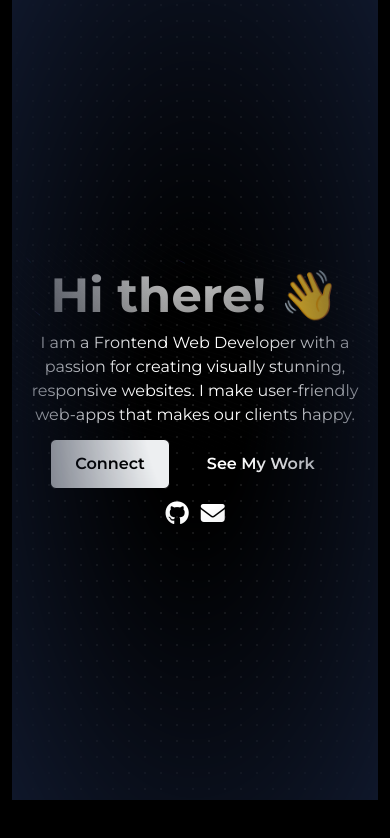
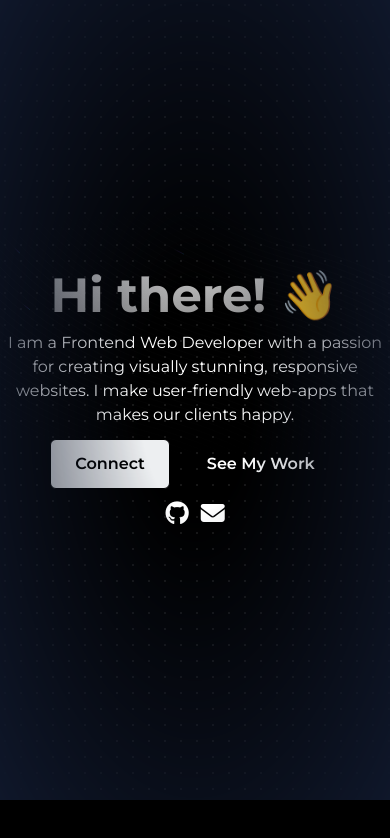
Before and after one commit to dytra/dytra.github.io, a Next.js app: page / in a window 390 px wide. Shown: the top 838 px of the page. Built offline with nearby package versions, Linux system fonts and the light colour scheme.

Commit message:
adjust DarkTemplate spacing

```diff
--- a/src/templates/DarkTemplate.tsx
+++ b/src/templates/DarkTemplate.tsx
@@ -14,7 +14,7 @@ const DarkTemplate:React.FC<DarkTemplateProps> = ({
     <Head>
       <title>dytra.io</title>
     </Head>
-    <div className="bg-black h-screen text-white flex justify-center px-3 md:px-0">
+    <div className="bg-black h-screen text-white flex justify-center md:px-0">
       <DotBackgroundDemo>
       <div className="container md:w-2/5 ">
       {children}
```
